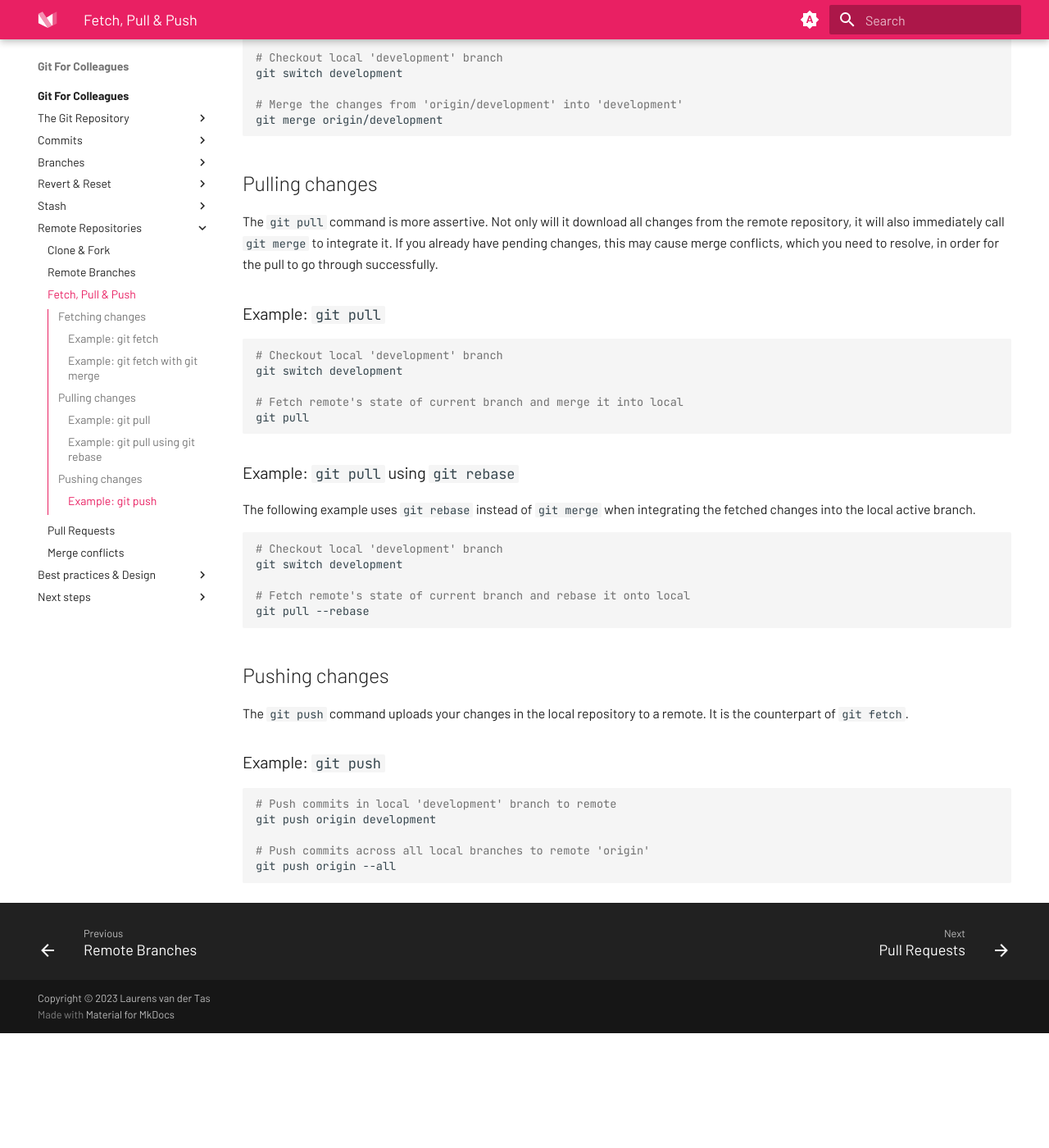
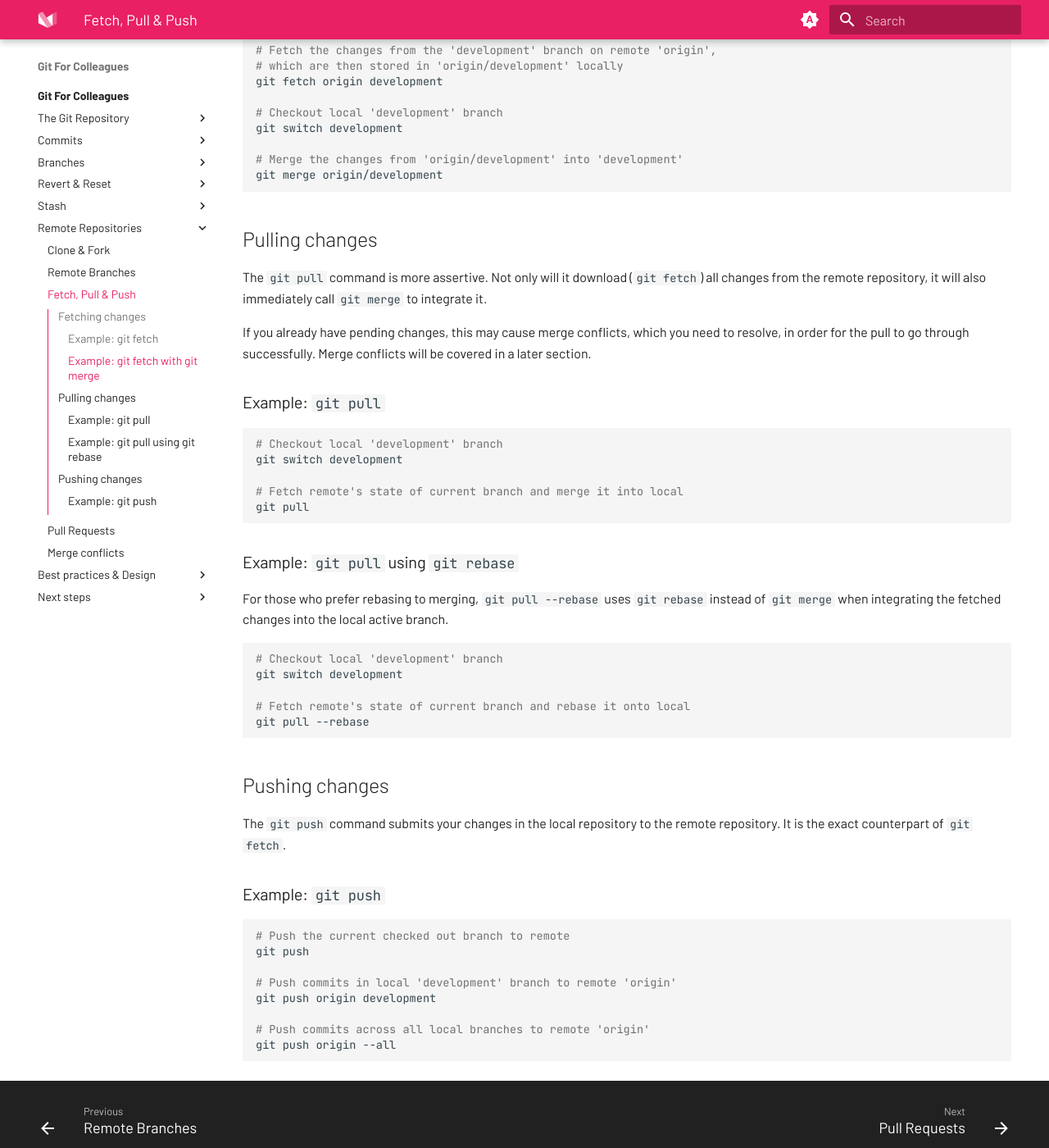
Before and after one commit to LPvdT/git-for-colleagues, an MkDocs documentation site: the page built from docs/remote_repos/fetch_pull_push.md, in a window 1280 px wide and 1400 px high, scrolled down 931 px. Shown: the whole window at 82% size. Built offline with MkDocs 1.6.1 and Material for MkDocs 9.7.7, drawn with Linux system fonts in a browser that asks for light colours; before the commit the page ends 2191 px from its top, so only the background shows below that; some of the changed text lies outside the part shown.

Commit message:
Change: QoL remote repos

````diff
--- a/docs/remote_repos/fetch_pull_push.md
+++ b/docs/remote_repos/fetch_pull_push.md
@@ -9,6 +9,8 @@
 ### Example: `git fetch`
 
 The following example only performs a `git fetch`. Hence, it does not automatically merge the fetched content. This needs to be done manually by merging the `origin/development` branch, using `git merge`.
+
+After performing `git fetch`, the remote-tracking branches will be in sync with the remote. However, your *regular* branches do not yet reflect the changes, until we merge them.
 
 ```bash
 # Fetch all changes across all branches from remote origin
@@ -23,7 +25,7 @@
 
 ### Example: `git fetch` with `git merge`
 
-The following example performs a `git fetch` and then merges the fetched content with `git merge`. The changes on the remote are now reflected in your local repository.
+The following example performs a `git fetch` and then merges the fetched content with `git merge`. The changes on the remote are now fully incorporated in your local repository. Both the remote-tracking branches and the *regular* branches are up-to-date.
 
 ```bash
 # Fetch the changes from the 'development' branch on remote 'origin',
@@ -39,7 +41,9 @@
 
 ## Pulling changes
 
-The `git pull` command is more assertive. Not only will it download all changes from the remote repository, it will also immediately call `git merge` to integrate it. If you already have pending changes, this may cause merge conflicts, which you need to resolve, in order for the pull to go through successfully.
+The `git pull` command is more assertive. Not only will it download (`git fetch`) all changes from the remote repository, it will also immediately call `git merge` to integrate it.
+
+If you already have pending changes, this may cause merge conflicts, which you need to resolve, in order for the pull to go through successfully. Merge conflicts will be covered in a later section.
 
 ### Example: `git pull`
 
@@ -53,7 +57,7 @@
 
 ### Example: `git pull` using `git rebase`
 
-The following example uses `git rebase` instead of `git merge` when integrating the fetched changes into the local active branch.
+For those who prefer rebasing to merging, `git pull --rebase` uses `git rebase` instead of `git merge` when integrating the fetched changes into the local active branch.
 
 ```bash
 # Checkout local 'development' branch
@@ -65,12 +69,15 @@
 
 ## Pushing changes
 
-The `git push` command uploads your changes in the local repository to a remote. It is the counterpart of `git fetch`.
+The `git push` command submits your changes in the local repository to the remote repository. It is the exact counterpart of `git fetch`.
 
 ### Example: `git push`
 
 ```bash
-# Push commits in local 'development' branch to remote
+# Push the current checked out branch to remote
+git push
+
+# Push commits in local 'development' branch to remote 'origin'
 git push origin development
 
 # Push commits across all local branches to remote 'origin'
````
Also changed, not shown: docs/remote_repos/clone_fork.md (+6 -3 lines), docs/remote_repos/index.md (+2 -2 lines), docs/remote_repos/merge_conflicts.md (+10 -6 lines), docs/remote_repos/pull_requests.md (+7 -2 lines), docs/remote_repos/remote_branches.md (+7 -1 lines), docs/assets/images/remote_tracking_branches.png (added).
